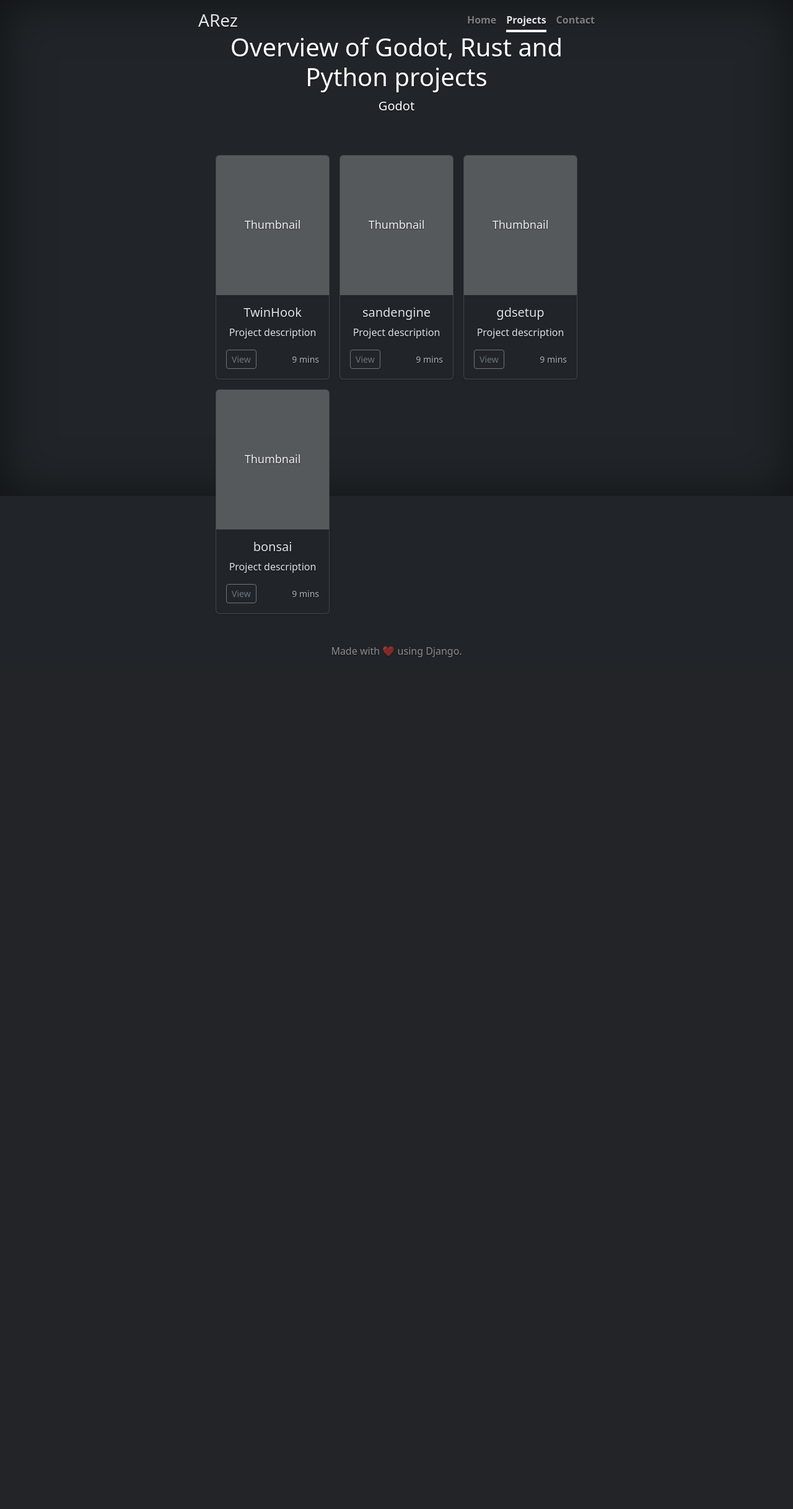
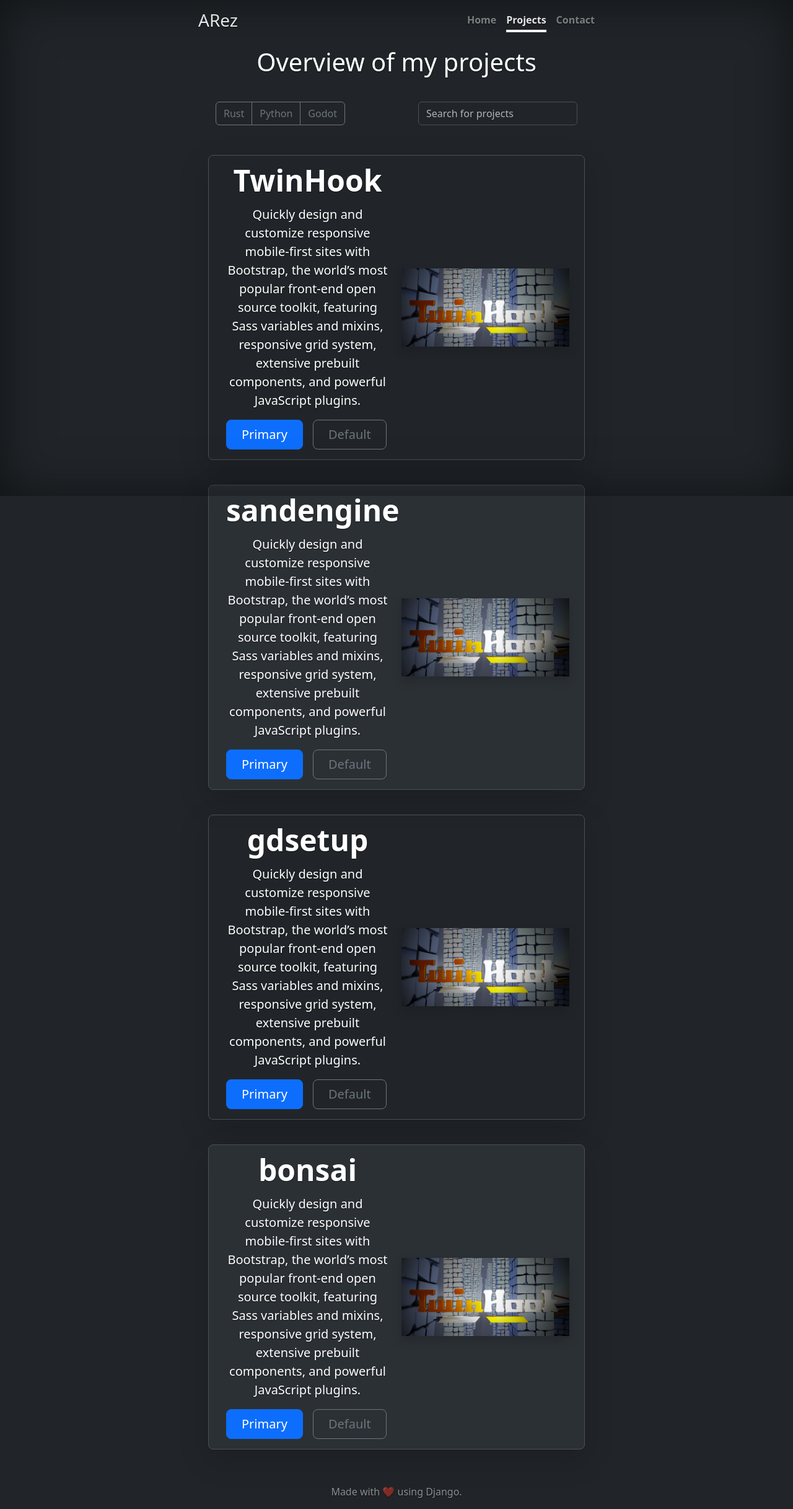
Before and after one commit to ARez2/portfolio-website, a Django app: page /projects in a window 1280 px wide. Shown: the whole page at 62% size. Before the commit the page ends 1060 px from the top, so only its background shows below. Run offline with Django 4.2, Linux system fonts and the light colour scheme; data comes from the database, SQL or seed files in the repository.

Commit message:
improve look of project overview

```diff
--- a/projects/templates/projects/overview.html
+++ b/projects/templates/projects/overview.html
@@ -4,30 +4,41 @@
 
 
 {% block content %}
-<main class="px-3">
-  <h1>Overview of Godot, Rust and Python projects</h1>
-  <p class="lead">Godot</p>
+<main class="px-3 py-4">
+  <h1>Overview of my projects</h1>
 
-  <div class="album py-5"><!--bg-body-tertiary-->
-    <div class="container">
-      <div class="row row-cols-1 row-cols-sm-2 row-cols-md-3 g-3">
-        {% for project in project_list %}
-        <div class="col">
-          <div class="card shadow-sm">
-            <svg class="bd-placeholder-img card-img-top" width="100%" height="225" xmlns="http://www.w3.org/2000/svg" role="img" aria-label="Placeholder: Thumbnail" preserveAspectRatio="xMidYMid slice" focusable="false"><title>Placeholder</title><rect width="100%" height="100%" fill="#55595c"></rect><text x="50%" y="50%" fill="#eceeef" dy=".3em">Thumbnail</text></svg>
-            <div class="card-body">
-              <h5 class="card-title">{{project.title}}</h5>
-              <p class="card-text">Project description</p>
-              <div class="d-flex justify-content-between align-items-center">
-                <button type="button" class="btn btn-sm btn-outline-secondary">View</button>
-                <small class="text-body-secondary">9 mins</small>
-              </div>
-            </div>
-          </div>
-        </div>
-        {% endfor %}
+  <div class="container py-2 my-4">
+    <div class="btn-toolbar justify-content-between my-2" role="toolbar" aria-label="Filter button toolbar">
+      <div class="btn-group" role="group" aria-label="Filter button group">
+        <button type="button" class="btn btn-outline-secondary">Rust</button>
+        <button type="button" class="btn btn-outline-secondary">Python</button>
+        <button type="button" class="btn btn-outline-secondary">Godot</button>
+      </div>
+      <div class="input-group">
+        <input type="text" class="form-control" placeholder="Search for projects" aria-label="Project search bar" aria-describedby="btnGroupAddon2">
       </div>
     </div>
   </div>
+
+  {% for project in project_list %}
+  <div class="container py-2 my-4">
+    <div class="row flex-lg-row-reverse align-items-center p-3 shadow-lg border rounded-3 {% cycle '' 'bg-body-tertiary' %}"> <!-- {% cycle 'bg-body-tertiary' 'bg-body-secondary' %}-->
+      <div class="col-lg-6 p-2">
+        {% load static %}
+        <img src="{% static 'img/twinhook_cover.png' %}" class="d-block mx-lg-auto img-fluid shadow" alt="Twinhook cover" loading="lazy">
+      </div>
+      <div class="col-lg-6">
+        <h1 class="display-5 fw-bold text-body-emphasis lh-1 mb-3">{{project.title}}</h1>
+
+        <p class="lead">Quickly design and customize responsive mobile-first sites with Bootstrap, the world’s most popular front-end open source toolkit, featuring Sass variables and mixins, responsive grid system, extensive prebuilt components, and powerful JavaScript plugins.</p>
+
+        <div class="d-grid gap-2 d-md-flex justify-content-md-start">
+          <button type="button" class="btn btn-primary btn-lg px-4 me-md-2">Primary</button>
+          <button type="button" class="btn btn-outline-secondary btn-lg px-4">Default</button>
+        </div>
+      </div>
+    </div>
+  </div>
+  {% endfor %}
 </main>
 {% endblock %}
```
Also changed, not shown: static/img/twinhook_cover.png (added), static/img/twinhook_screenshot.png (added).
